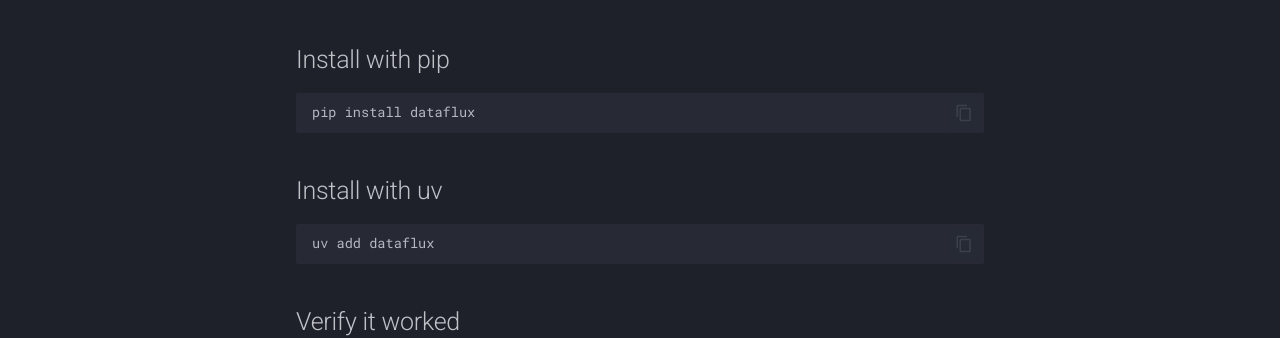
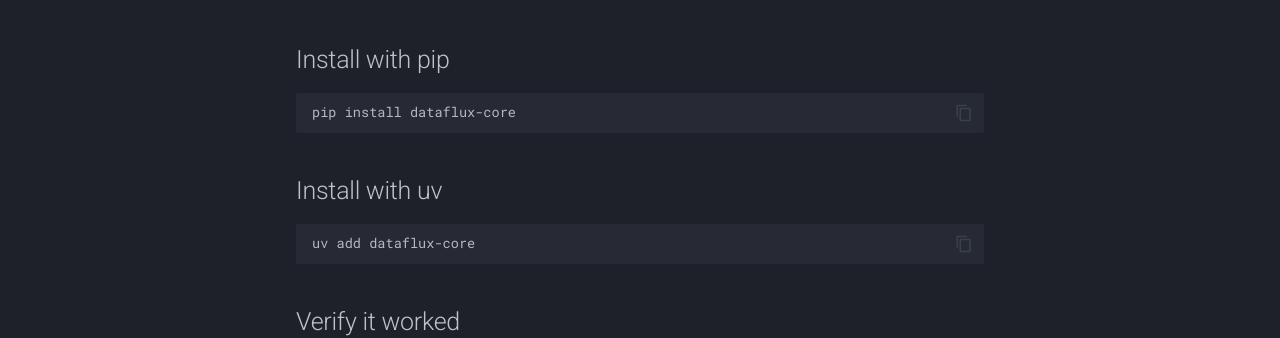
Before and after one commit to JustZeo/DataFlux, an MkDocs documentation site: the page built from docs/getting-started/installation.md, in a window 1280 px wide and 900 px high. Shown: the part 336-674 px from the top of the window. Built offline with MkDocs 1.6.1 and Material for MkDocs 9.7.7, drawn with Linux system fonts in a browser that asks for light colours; comment, search, counter and statistics services are not loaded.

Commit message:
Naming Fix for publish

````diff
--- a/docs/getting-started/installation.md
+++ b/docs/getting-started/installation.md
@@ -8,13 +8,13 @@
 ## Install with pip
 
 ```bash
-pip install dataflux
+pip install dataflux-core
 ```
 
 ## Install with uv
 
 ```bash
-uv add dataflux
+uv add dataflux-core
 ```
 
 ## Verify it worked
--- a/pyproject.toml
+++ b/pyproject.toml
@@ -3,7 +3,7 @@ requires = ["hatchling"]
 build-backend = "hatchling.build"
 
 [project]
-name = "dataflux"
+name = "dataflux-core"
 version = "0.1.0"
 description = "A unified Python library for discovering, exploring, and loading datasets from multiple data providers."
 readme = "README.md"
@@ -11,7 +11,7 @@ requires-python = ">=3.14"
 license = "MIT"
 license-files = ["LICENSE"]
 authors = [
-    { name = "Your Name", email = "you@example.com" },
+    { name = "JustZeo", email = "justzeo18@gmail.com" },
 ]
 keywords = [
     "datasets",
````
Also changed, not shown: README.md (+2 -2 lines).
